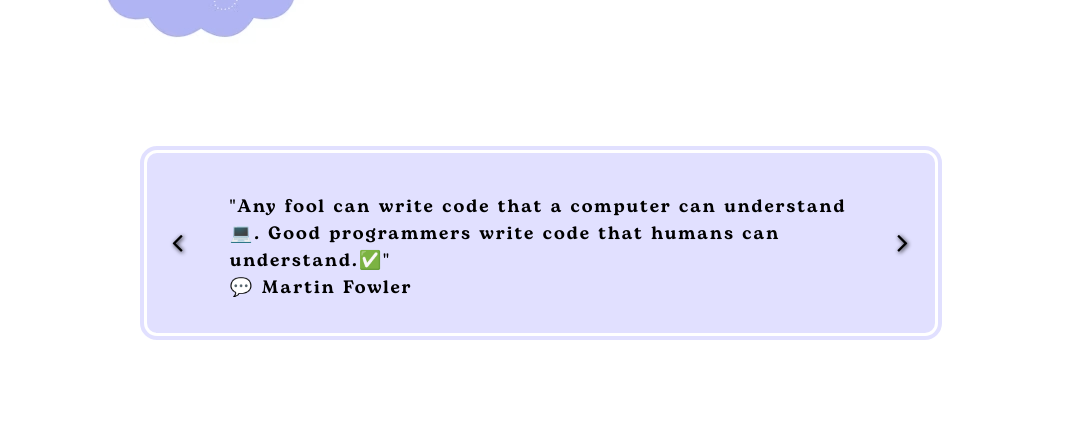
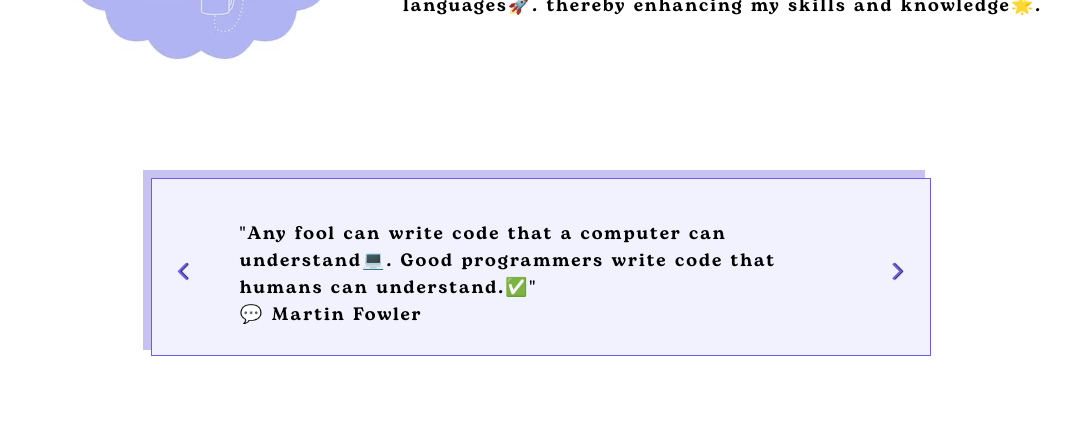
Before and after one commit to Am-umaima/Devima, a plain HTML site: page index.html in a window 1280 px wide. Shown: the part 782-1218 px from the top of the page, without its empty margins (99-1175 px from the left). Before the commit the page ends 1185 px from the top, so only its background shows below. Drawn offline with Linux system fonts and the light colour scheme.

Commit message:
Update index.css

```diff
--- a/index.css
+++ b/index.css
@@ -8,10 +8,11 @@
 }
 *
 {
+
 	font-weight: lighter;
 	letter-spacing: 2px;
 	margin: 0px;
-
+	margin-top:3px;
 }
 body{background-color:white;}
 
@@ -153,18 +154,18 @@ nav{
 }
 .mainQoute
 {
-	padding:10px;
+	padding:5px;
 	font-family: body;
-	background-color:#e1e0ff;
+	background-color: #f2f2ff;
 	width:60%;
 	display:flex;
 	align-items:center;
 	justify-content:space-between;
 	margin:auto ;
-	margin-top:50px ;
-	margin-bottom:60px ;
-	border:10px white double;
-	border-radius:20px;
+	margin-top:60px ;
+	margin-bottom:80px ;
+	 box-shadow: -7px -7px 0px 1px #c8c2f3;
+	 border:1px #6d5ce9 solid;
 }
 nav button{
 	font-size:30px;
@@ -172,20 +173,21 @@ nav button{
 	background-color: transparent;
 	border: none;
 	outline: none;
-	text-shadow: 1px 1px 4px black;
-	padding:15px;
+	text-shadow: 1px 0px 1px  black;
+	padding:20px;
+	color:#6d5ce9 ;
 }
 /* end nav */
 
 /* start footer */
-footer{
-	font-family: body;
-	background-color:#e1e0ff;
-}
-.DesignedFooter
-{
-	border-top:5px white double;
-	text-align:center;
-	padding:20px;
-}
+/* footer{ */
+	/* font-family: body; */
+/* background-color: #f4f4f4; */
+/* } */
+/* .DesignedFooter */
+/* { */
+	/* border-top:5px #f2f2ff solid; */
+	/* text-align:center; */
+	/* padding:20px; */
+/* } */
 /* end footer */
```
